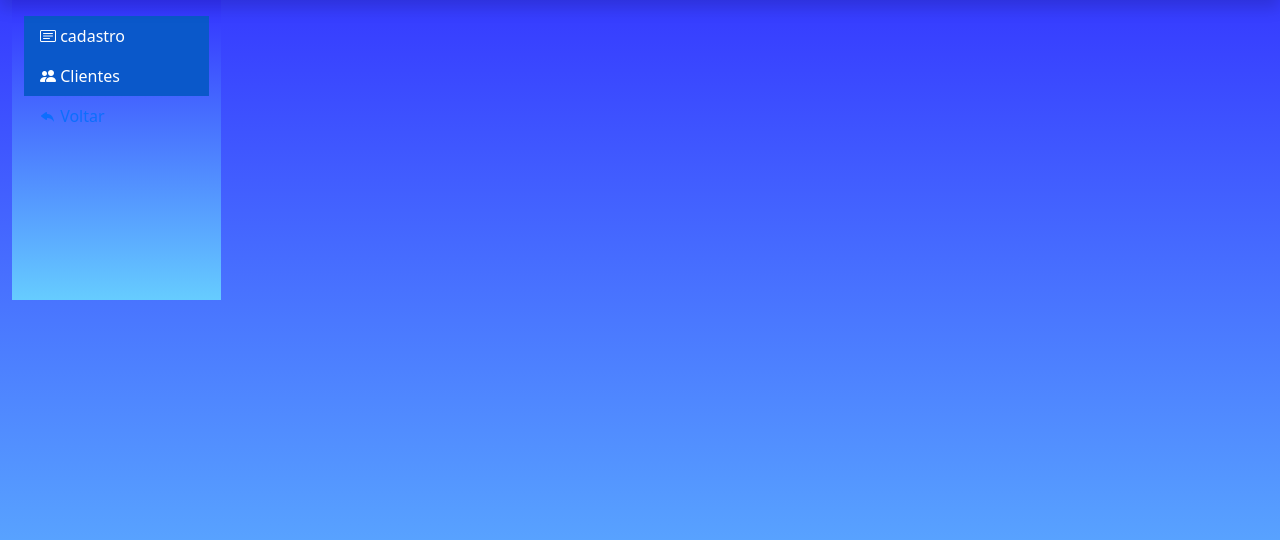
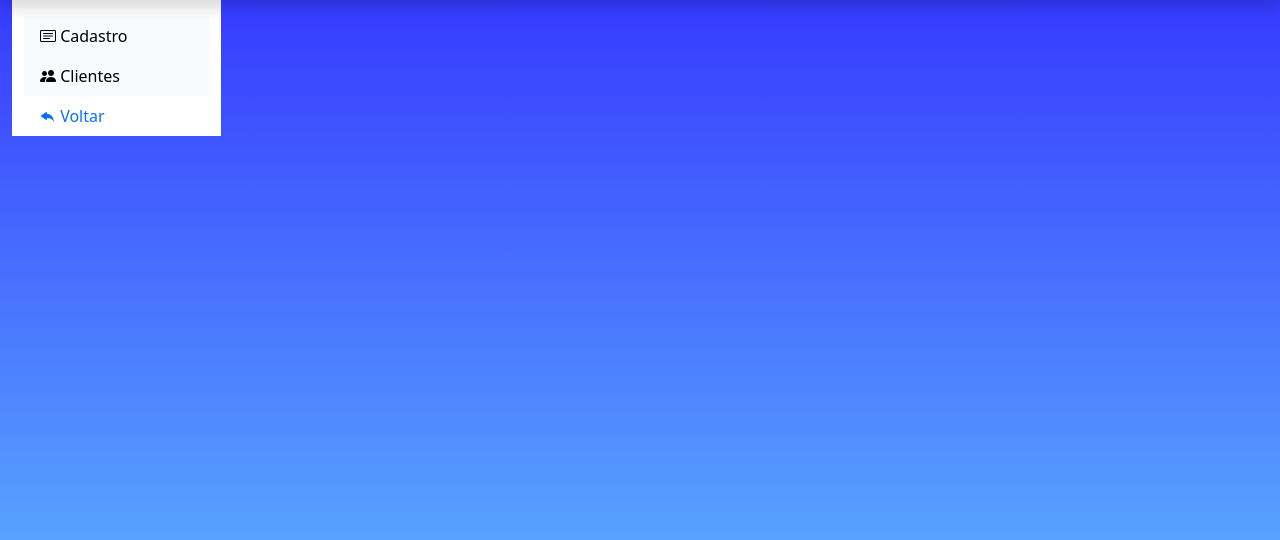
Before and after one commit to LucasBonfim112/cadastro-de-cliente, a PHP site: template src/views/partials/menu.php in a window 1280 px wide. Shown: the part 40-580 px from the top of the page. Run offline with PHP 8.4, Linux system fonts and the light colour scheme; the template is opened without the code that fills it: most values are stand-ins (such as "Sample title", 1, 10 or a date in 2020); some libraries are stand-ins or nearby versions.

Commit message:
cor fundo menu

```diff
--- a/public/css/style.css
+++ b/public/css/style.css
@@ -17,6 +17,5 @@
 
 .b {
     margin: 0;
-    height: 300px;
-    background: linear-gradient(to bottom, #3333ff 0%, #66ccff 100%)
+    background-color: white;
 }
--- a/src/views/partials/menu.php
+++ b/src/views/partials/menu.php
@@ -6,14 +6,13 @@
             <div class="position-sticky pt-3 sidebar-sticky">
                 <ul class="nav flex-column">
                     <li class="nav-item">
-
-                        <a class="nav-link active btn-primary" aria-current="page" href="<?= $base; ?>/cadastro">
+                        <a class="nav-link active btn-light" aria-current="page" href="<?= $base; ?>/cadastro">
                             <span> <i class="bi bi-card-text"></i></span>
-                            cadastro
+                            Cadastro
                         </a>
                     </li>
                     <li class="nav-item">
-                        <a class="nav-link  active btn-primary" href="<?= $base; ?>/clientes">
+                        <a class="nav-link  active btn-light" href="<?= $base; ?>/clientes">
                             <span><i class="bi bi-people-fill"></i></span>
                             Clientes
                         </a>
```
